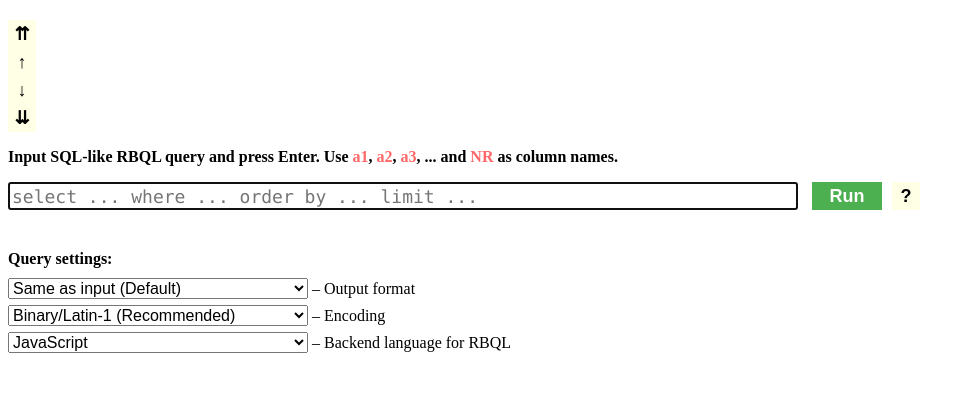
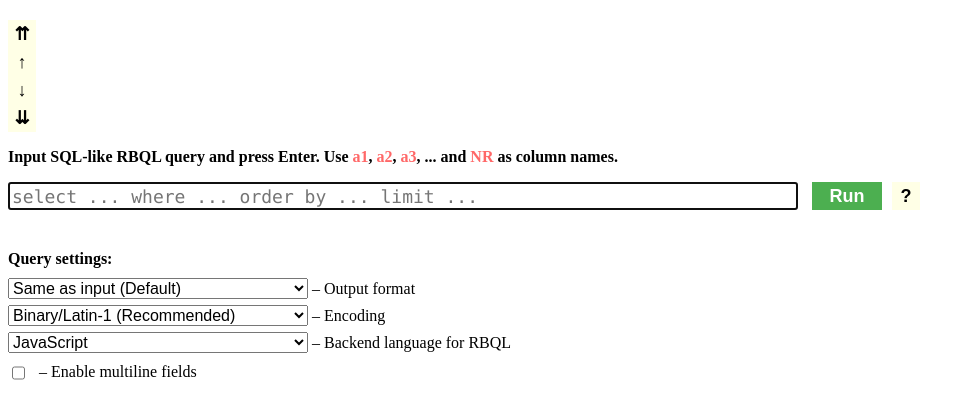
Before and after one commit to mechatroner/vscode_rainbow_csv, a website: page rbql_client.html in a window 1280 px wide. Shown: the whole page, without its empty margins (0-975 px from the left). Drawn offline with Linux system fonts and the light colour scheme.

Commit message:
add multiline checkbox to console UI

```diff
--- a/extension.js
+++ b/extension.js
@@ -36,7 +36,9 @@ var dialect_map = {
 
 // TODO prevent deletion of entered query text when user switches between preview window and another tab and back
 
-// TODO support newlines in fields for RBQL console
+// TODO special color for comments
+
+// FIXME support newlines in fields for RBQL console - implement checkbox logic
 
 
 var lint_results = new Map();
@@ -88,6 +90,7 @@ function map_separator_to_language_id(separator) {
 
 
 function sample_preview_records_from_context(rbql_context) {
+    // FIXME if we have "allow_newlines_in_fields" flag set and line_begin != 0 we must reindex the whole doc and create a map: record_num -> line_num
     var document = rbql_context.document;
     var total_lines = document.lineCount;
     var line_begin = rbql_context.line;
--- a/rbql_client.html
+++ b/rbql_client.html
@@ -162,6 +162,11 @@ select {
     background-color: #FFFFFF;
 }
 
+[type="checkbox"]
+{
+    vertical-align:middle;
+}
+
 </style>
 
 
@@ -221,6 +226,9 @@ select {
             </select>
             <span class="select_info"> &ndash; Backend language for RBQL</span>
         </div>
+        <div>
+            <label  style="word-wrap:break-word"><input id="enable_rfc"  type="checkbox"/> &ndash; Enable multiline fields</label>
+        </div>
     </div>
 </div>
 
```
